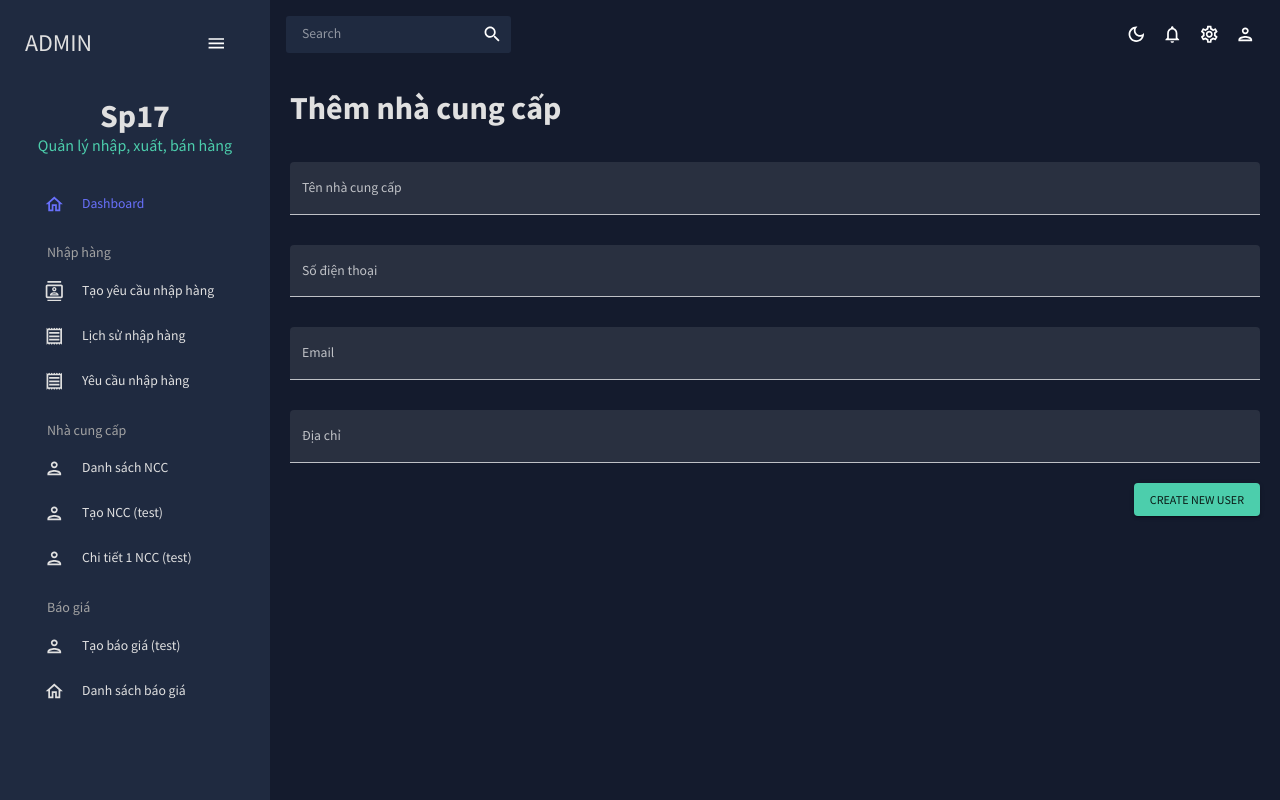
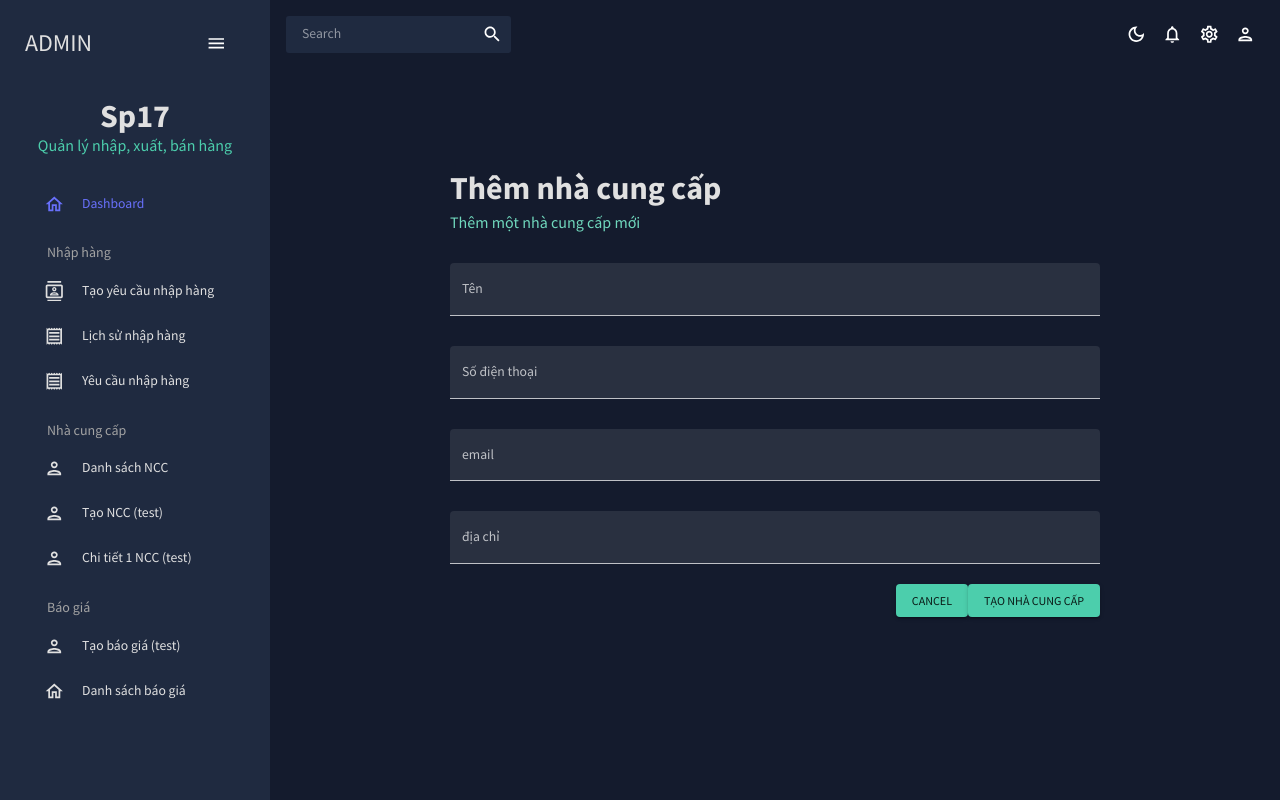
Before and after one commit to monleak/sp-fe, a React (Create React App) app: page /suppliers/create in a window 1280 px wide. Built offline with nearby package versions, Linux system fonts and the light colour scheme.

Commit message:
toi tao moi cai form dung de create supplier vs edit nhung k hieu sao get dc api

```diff
--- a/src/App.tsx
+++ b/src/App.tsx
@@ -3,7 +3,6 @@ import Sidebar from "./scenes/global/Sidebar";
 import Dashboard from "./scenes/dashboard";
 
 import SupplierList from "./scenes/SupplierList";
-import Form from "./scenes/createNewSupplierForm";
 import SupplierDetailInfo from "./scenes/SupplierDetailInfo";
 import ImportProductsForm from "./scenes/form/ImportProductForm";
 import { CssBaseline, ThemeProvider } from "@mui/material";
@@ -18,6 +17,7 @@ import NestedRouteModal from "./components/modal/NestedRouteModal";
 import UpdatePriceQuotationForm from "./scenes/PriceQuotation/UpdatePriceQuotationForm";
 import RequestImportList from "./scenes/list/requestImportList";
 import NotFound from "./scenes/NotFound";
+import CreateSupplier from "./scenes/SupplierList/CreateSupplierForm";
 
 // Create query client to use react query
 const queryClient = new QueryClient();
@@ -39,7 +39,7 @@ function App() {
                 {/* <Route path="/team" element={<Team />} /> */}
                 {/* ======================================== Supplier ============================================== */}
                 <Route path="/suppliers" element={<SupplierList />} />
-                <Route path="/suppliers/create" element={<Form />} />
+                <Route path="/suppliers/create" element={<CreateSupplier />} />
                 <Route path="/suppliers/:id" element={<SupplierDetailInfo />} />
                 {/* <Route path="/BaoGia" element={<BaoGia />} /> */}
                 {/* ======================================== Import ============================================== */}
--- a/src/components/SupplierForm/SupplierForm.tsx
+++ b/src/components/SupplierForm/SupplierForm.tsx
@@ -1,20 +1,11 @@
 import {
-    Autocomplete,
     Box,
     Button,
-    CircularProgress,
-    FormControl,
-    InputLabel,
-    LinearProgress,
-    MenuItem,
-    Select,
     TextField,
-    Typography,
   } from "@mui/material";
   import { Formik } from "formik";
   import * as yup from "yup";
   import useMediaQuery from "@mui/material/useMediaQuery";
-  import usePageModal from "../../hooks/usePageModal";
 
   // form attributes
   export type SupplierFormT = {
@@ -46,13 +37,6 @@ import {
   const SupplierForm = (props: Props) => {
     // responsive
     const isNonMobile = useMediaQuery("(min-width:600px)");
-
-    const { handleClose, handleOpen, isOpen } = usePageModal(false);
-    const {
-      handleClose: handleClose2,
-      handleOpen: handleOpen2,
-      isOpen: isOpen2,
-    } = usePageModal(false);
 
     return (
       <Formik
@@ -86,7 +70,7 @@ import {
                 onBlur={handleBlur}
                 onChange={handleChange}
                 value={values.name}
-                name="unit_price"
+                name="name"
                 error={!!touched.name && !!errors.name}
                 helperText={touched.name && errors.name}
                 sx={{ gridColumn: "span 4" }}
@@ -99,7 +83,7 @@ import {
                 onBlur={handleBlur}
                 onChange={handleChange}
                 value={values.phone}
-                name="unit_price"
+                name="phone"
                 error={!!touched.phone && !!errors.phone}
                 helperText={touched.phone && errors.phone}
                 sx={{ gridColumn: "span 4" }}
@@ -112,7 +96,7 @@ import {
                 onBlur={handleBlur}
                 onChange={handleChange}
                 value={values.email}
-                name="note"
+                name="email"
                 error={!!touched.email && !!errors.email}
                 helperText={touched.email && errors.email}
                 sx={{ gridColumn: "span 4" }}
@@ -125,16 +109,23 @@ import {
                 onBlur={handleBlur}
                 onChange={handleChange}
                 value={values.address}
-                name="note"
+                name="address"
                 error={!!touched.address && !!errors.address}
                 helperText={touched.address && errors.address}
                 sx={{ gridColumn: "span 4" }}
               />
             </Box>
             <Box display="flex" justifyContent="end" mt="20px">
-              <Button type="submit" color="secondary" variant="contained">
-                {props.submitBtnText}
-              </Button>
+              <Box display="flex">
+                <Button color="secondary" variant="contained">
+                    Cancel
+                  </Button>
+                </Box>
+              <Box display="flex">
+                <Button type="submit" color="secondary" variant="contained">
+                  {props.submitBtnText}
+                </Button>
+              </Box>
             </Box>
           </form>
         )}
--- a/src/scenes/SupplierList/CreateSupplierForm.tsx
+++ b/src/scenes/SupplierList/CreateSupplierForm.tsx
@@ -2,23 +2,67 @@ import { Box } from "@mui/material";
 import Header from "../../components/Header";
 import { useMutation, useQuery, useQueryClient } from "@tanstack/react-query";
 import {
-  ApiImportProductT,
-  SubProductInfoT,
-  createNewPriceQuotation,
-  getImportAcceptedList,
-  getSubProductList,
-  getSupplierList,
+  createNewSupplier,
 } from "../../api";
 import React from "react";
-import { transformJoinSubProductList } from "../../api/transform";
-import { useNavigate, useParams } from "react-router-dom";
-import SupplierForm, {
-    SupplierFormT,
-} from "../../components/SupplierForm/SupplierForm";
+import { useNavigate } from "react-router-dom";
+import SupplierForm,{SupplierFormT} from "../../components/SupplierForm/SupplierForm";
 
 const initialValues: SupplierFormT = {
     name: "",
     phone: "",
     email: "",
     address: "",
+}
+
+const CreateSupplier = () => {
+    const navigate = useNavigate();
+
+    const queryClient = useQueryClient();
+    const { isLoading, isError, error, mutate } = useMutation({
+      mutationFn: createNewSupplier,
+      onSuccess: () => {
+        queryClient.invalidateQueries(["supplier-list"]);
+      },
+    });
+
+    // form
+    const handleFormSubmit = React.useCallback(
+      (values: SupplierFormT) => {
+        mutate({
+            name: values.name,
+            phone: values.phone,
+            email: values.email,
+            address: values.address,
+            id: 0,
+            note: "",
+            createdAt: "",
+            created_by: null,
+            updatedAt: "",
+            updated_by: null
+        });
+        // console.log(values);
+        navigate(-1); // go back
+      },
+      [mutate, navigate]
+    );
+
+    // jsx
+    return (
+      <Box mt="20px" width="650px" margin="100px auto">
+        <Header
+          title="Thêm nhà cung cấp"
+          subtitle="Thêm một nhà cung cấp mới"
+        />
+        {/*  */}
+        <SupplierForm
+          handleSubmit={handleFormSubmit}
+          initialValues={initialValues}
+          submitBtnText={"Tạo nhà cung cấp"}
+        />
+        {/*  */}
+      </Box>
+    );
   };
+
+export default CreateSupplier;
--- a/src/scenes/SupplierList/index.tsx
+++ b/src/scenes/SupplierList/index.tsx
@@ -8,7 +8,6 @@ import {
   useTheme,
 } from "@mui/material";
 import { tokens } from "../../theme";
-import { mockDataTeam } from "../../data/mockData";
 import { DataGrid, GridColumns, GridRenderCellParams } from "@mui/x-data-grid";
 import Header from "../../components/Header";
 import EditIcon from '@mui/icons-material/Edit';
--- a/src/scenes/createNewSupplierForm/index.tsx
+++ /dev/null
@@ -1,125 +0,0 @@
-import { Box, Button, TextField } from "@mui/material";
-import { Formik } from "formik";
-import * as yup from "yup";
-import useMediaQuery from "@mui/material/useMediaQuery";
-import Header from "../../components/Header";
-const Form = () => {
-  const isNonMobile = useMediaQuery("(min-width:600px)");
-  const handleFormSubmit = (values: any) => {
-    console.log(values);
-  };
-
-  return (
-    <Box m="20px">
-        {/* HEADER */}
-      <Box display="flex" justifyContent="space-between" alignItems="center">
-        <Header title="Thêm nhà cung cấp" subtitle="" />
-      </Box>
-      <Formik
-        onSubmit={handleFormSubmit}
-        initialValues={initialValues}
-        validationSchema={checkoutSchema}
-      >
-        {({
-          values,
-          errors,
-          touched,
-          handleBlur,
-          handleChange,
-          handleSubmit,
-        }) => (
-          <form >
-            <Box
-              display="grid"
-              gap="30px"
-              gridTemplateColumns="repeat(4, minmax(0, 1fr))"
-              sx={{
-                "& > div": { gridColumn: isNonMobile ? undefined : "span 4" },
-              }}
-            >
-              <TextField
-                fullWidth
-                variant="filled"
-                type="text"
-                label="Tên nhà cung cấp"
-                onBlur={handleBlur}
-                onChange={handleChange}
-                value={values.Name}
-                name="Name"
-                error={!!touched.Name && !!errors.Name}
-                helperText={touched.Name && errors.Name}
-                sx={{ gridColumn: "span 4" }}
-              />
-              <TextField
-                fullWidth
-                variant="filled"
-                type="text"
-                label="Số điện thoại"
-                onBlur={handleBlur}
-                onChange={handleChange}
-                value={values.Phone}
-                name="Phone"
-                error={!!touched.Phone && !!errors.Phone}
-                helperText={touched.Phone && errors.Phone}
-                sx={{ gridColumn: "span 4" }}
-              />
-              <TextField
-                fullWidth
-                variant="filled"
-                type="text"
-                label="Email"
-                onBlur={handleBlur}
-                onChange={handleChange}
-                value={values.Email}
-                name="Email"
-                error={!!touched.Email && !!errors.Email}
-                helperText={touched.Email && errors.Email}
-                sx={{ gridColumn: "span 4" }}
-              />
-              <TextField
-                fullWidth
-                variant="filled"
-                type="text"
-                label="Địa chỉ"
-                onBlur={handleBlur}
-                onChange={handleChange}
-                value={values.Address}
-                name="Address"
-                error={!!touched.Address && !!errors.Address}
-                helperText={touched.Address && errors.Address}
-                sx={{ gridColumn: "span 4" }}
-              />
-            </Box>
-            <Box display="flex" justifyContent="end" mt="20px">
-              <Button type="submit" color="secondary" variant="contained">
-                Create New User
-              </Button>
-            </Box>
-          </form>
-        )}
-      </Formik>
-    </Box>
-  );
-};
-
-const phoneRegExp =
-  /^((\+[1-9]{1,4}[ -]?)|(\([0-9]{2,3}\)[ -]?)|([0-9]{2,4})[ -]?)*?[0-9]{3,4}[ -]?[0-9]{3,4}$/;
-
-const checkoutSchema = yup.object().shape({
-  Name: yup.string().required("required"),
-  Phone: yup.string().required("required"),
-  Email: yup.string().email("invalid Email").required("required"),
-  Address: yup
-    .string()
-    .matches(phoneRegExp, "Phone number is not valid")
-    .required("required"),
-
-});
-const initialValues = {
-  Name: "",
-  Phone: "",
-  Email: "",
-  Address: "",
-};
-
-export default Form;
```
Also changed, not shown: src/scenes/SupplierList/UppdateSupplierForm.tsx (added).
